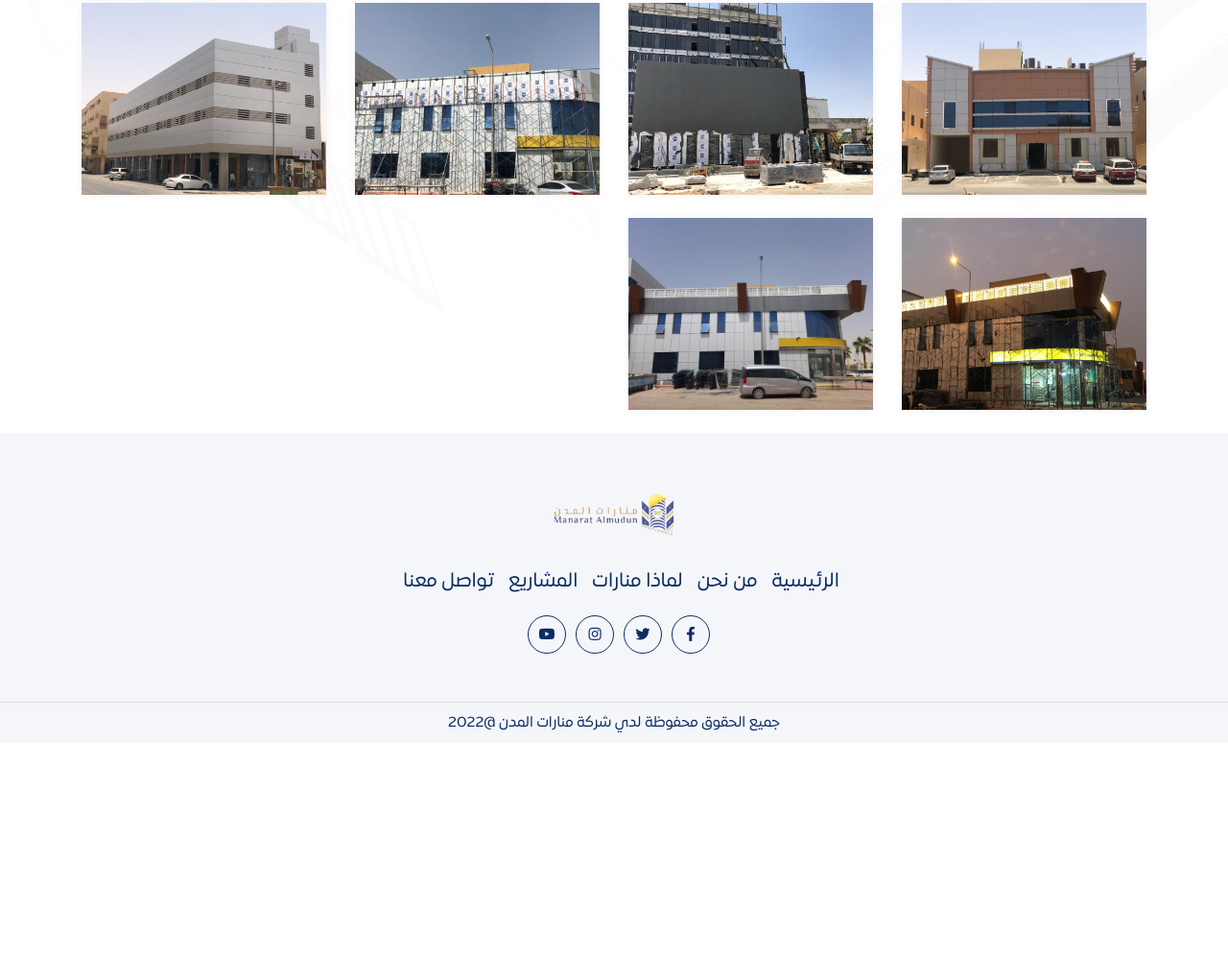
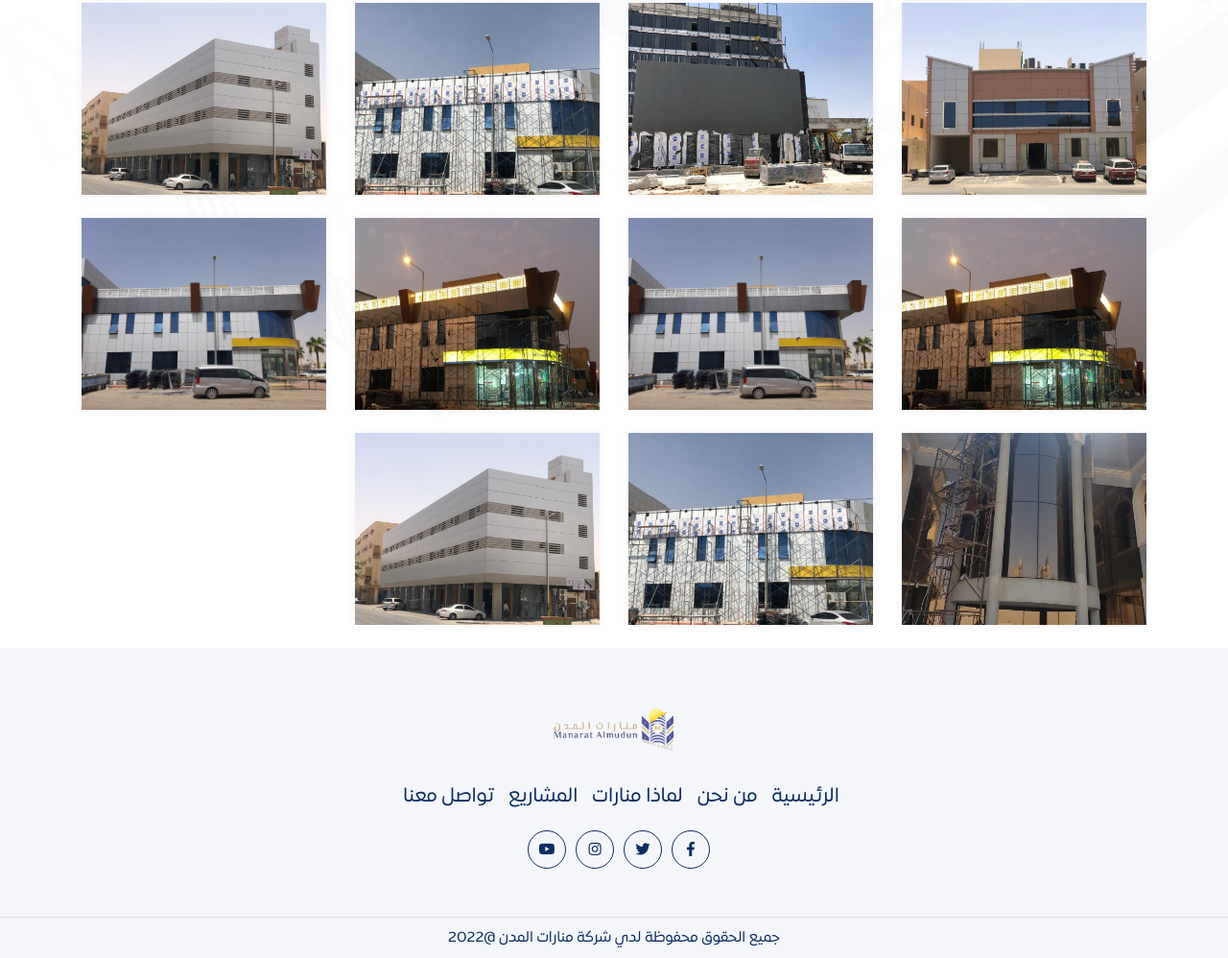
Before and after one commit to misaraadel/manar_co, a plain HTML site: page projects.html in a window 1280 px wide. Shown: the part 1641-2639 px from the top of the page at 96% size. Before the commit the page ends 2415 px from the top, so only its background shows below. Drawn offline with Linux system fonts and the light colour scheme.

Commit message:
edit images

```diff
--- a/projects.html
+++ b/projects.html
@@ -257,6 +257,36 @@
                   <img src="assets/images/project_26.jpeg" alt="">
                 </div>
               </div>
+
+              <div class="col-lg-3 col-md-6 col-12 mb-4">
+                <div class="box">
+                  <img src="assets/images/project_27.jpeg" alt="">
+                </div>
+              </div>
+
+              <div class="col-lg-3 col-md-6 col-12 mb-4">
+                <div class="box">
+                  <img src="assets/images/project_28.jpeg" alt="">
+                </div>
+              </div>
+
+              <div class="col-lg-3 col-md-6 col-12 mb-4">
+                <div class="box">
+                  <img src="assets/images/project_29.jpeg" alt="">
+                </div>
+              </div>
+
+              <div class="col-lg-3 col-md-6 col-12 mb-4">
+                <div class="box">
+                  <img src="assets/images/project_30.jpeg" alt="">
+                </div>
+              </div>
+
+              <div class="col-lg-3 col-md-6 col-12 mb-4">
+                <div class="box">
+                  <img src="assets/images/project_31.jpeg" alt="">
+                </div>
+              </div>
             </div>
         </div>
     </section>
```
Also changed, not shown: index.html (+2 -2 lines), why.html (+2 -2 lines), assets/images/project_27.jpeg (added), assets/images/project_28.jpeg (added), assets/images/project_29.jpeg (added), assets/images/project_30.jpeg (added), assets/images/project_31.jpeg (added), assets/images/project_5.jpeg.
